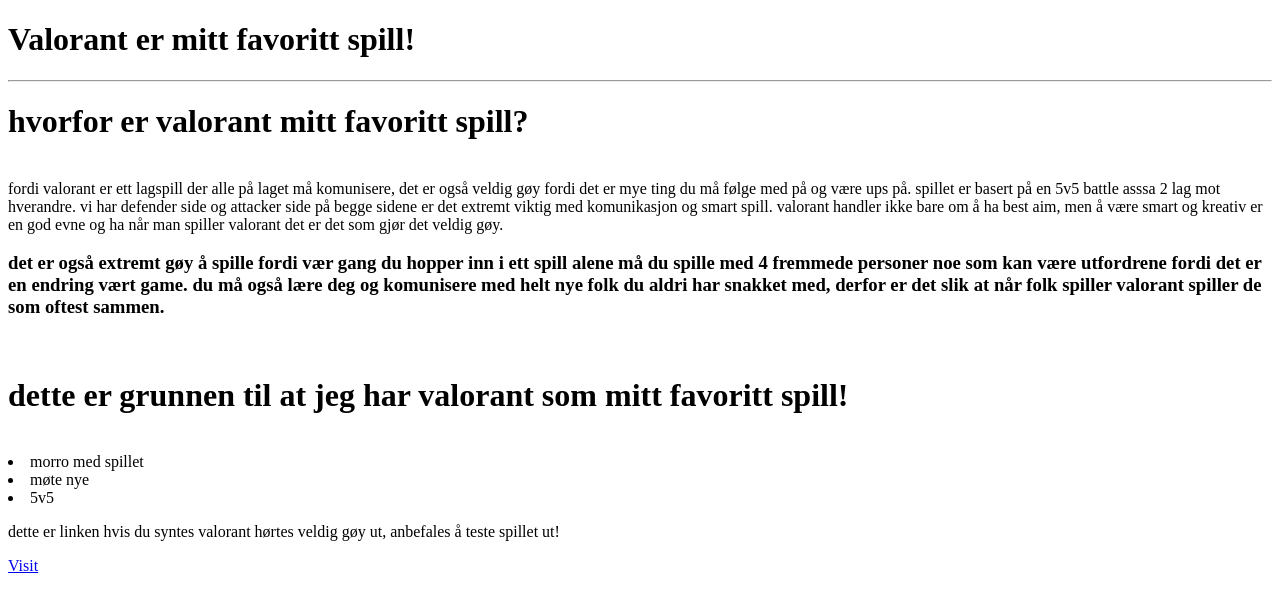
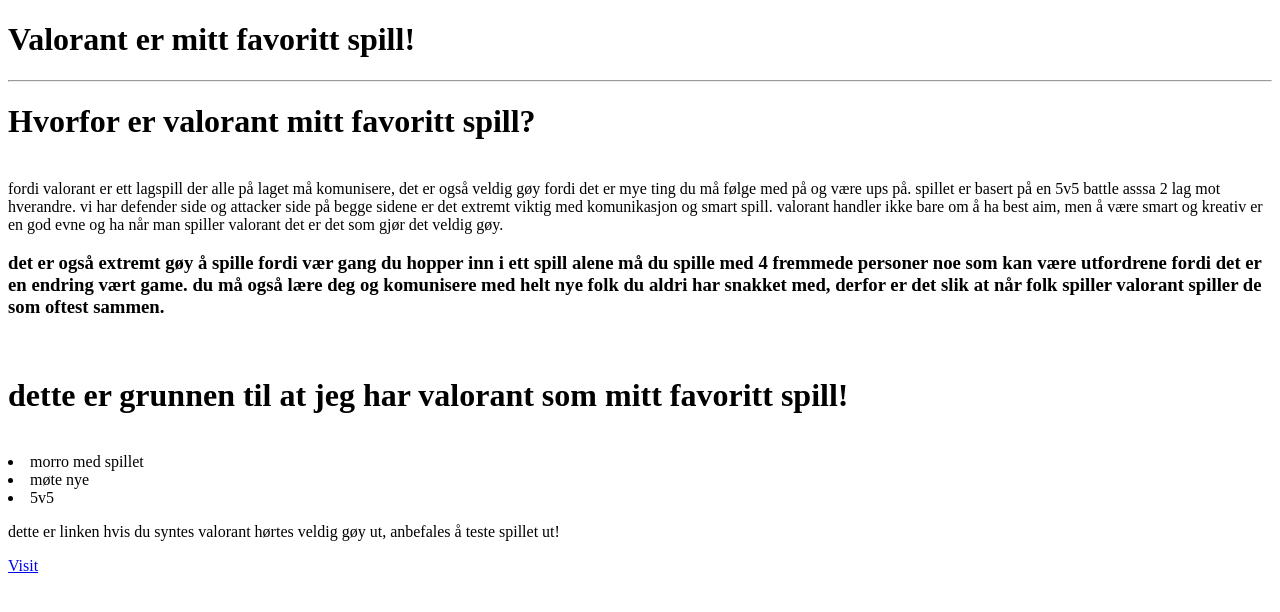
Before and after one commit to yeetlopop/uke-36-html, a plain HTML site: page index.html in a window 1280 px wide. Drawn offline with Linux system fonts and the light colour scheme.

Commit message:
liten h gjort om til stor H

```diff
--- a/index.html
+++ b/index.html
@@ -8,7 +8,7 @@
 <body>
     <!--hovetekst-->
 <hr>
-<h1>hvorfor er valorant mitt favoritt spill?</h1>
+<h1>Hvorfor er valorant mitt favoritt spill?</h1>
 <br
 <h3>fordi valorant er ett lagspill der alle på laget må komunisere, det er også veldig gøy fordi det er mye ting du må følge med på og være ups på. spillet  er basert på en 5v5 battle asssa 2 lag mot hverandre. vi har defender side og attacker side på begge sidene er det extremt viktig med komunikasjon og smart spill. valorant handler ikke bare om å ha best aim, men å være smart og kreativ er en god evne og ha når man spiller valorant det er det som gjør det veldig gøy.</h3>
 <h3>det er også extremt gøy å spille fordi vær gang du hopper inn i ett spill alene må du spille med 4 fremmede personer noe som kan være utfordrene fordi det er en endring vært game. du må også lære deg og komunisere med helt nye folk du aldri har snakket med, derfor er det slik at når folk spiller valorant spiller de som oftest sammen. </h3>
```
